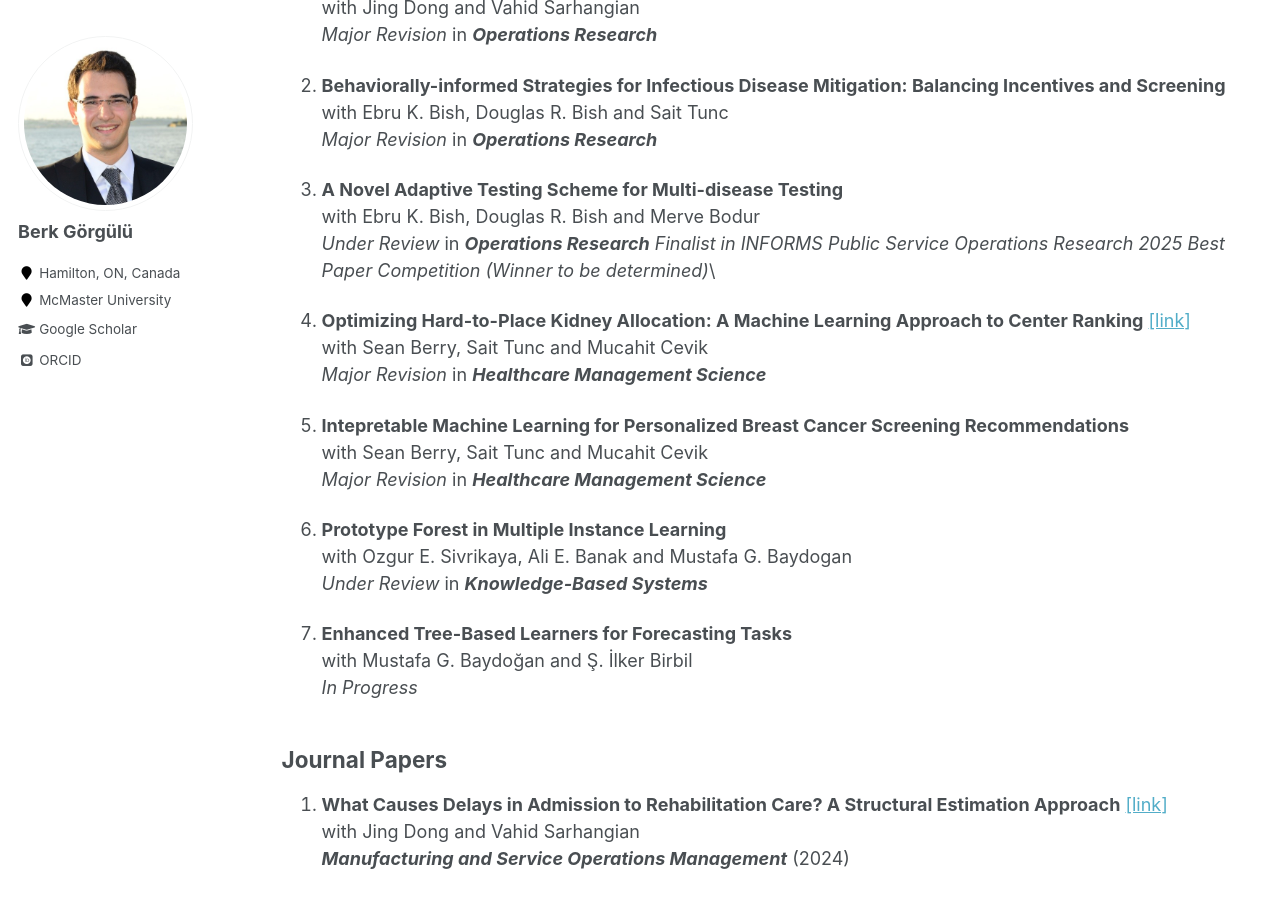
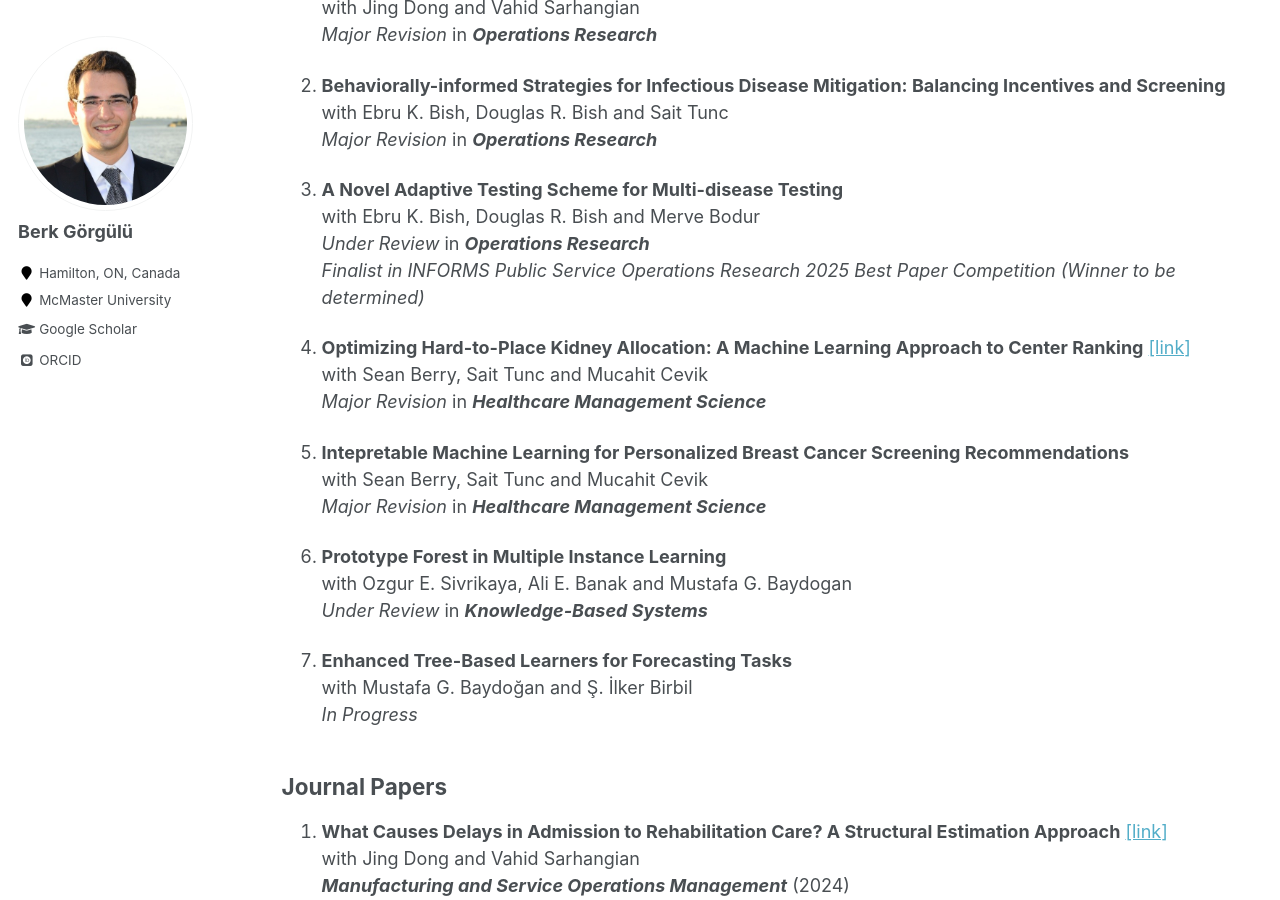
Before and after one commit to gorguluberk/gorguluberk.github.io, a Jekyll site: the page built from _pages/research.md, in a window 1280 px wide and 900 px high, scrolled down 449 px. Built offline with Jekyll 4.4.1, drawn with Linux system fonts in a browser that asks for light colours; some web fonts are replaced.

```diff
--- a/_pages/research.md
+++ b/_pages/research.md
@@ -20,8 +20,8 @@ with Ebru K. Bish, Douglas R. Bish and Sait Tunc\
 
 3. **A Novel Adaptive Testing Scheme for Multi-disease Testing**\
 with Ebru K. Bish, Douglas R. Bish and Merve Bodur\
-*Under Review* in ***Operations Research***
-*Finalist in INFORMS Public Service Operations Research 2025 Best Paper Competition (Winner to be determined)*\
+*Under Review* in ***Operations Research***\
+*Finalist in INFORMS Public Service Operations Research 2025 Best Paper Competition (Winner to be determined)*
 
 4. **Optimizing Hard-to-Place Kidney Allocation: A Machine Learning Approach to Center Ranking** [[link]](https://arxiv.org/abs/2410.09116)\
 with Sean Berry, Sait Tunc and Mucahit Cevik\
```
